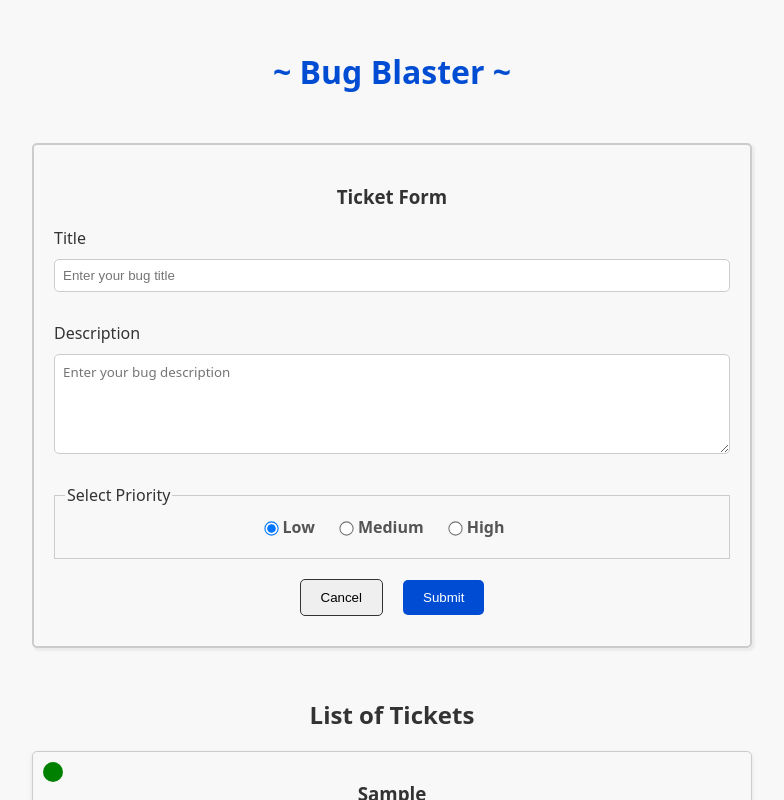
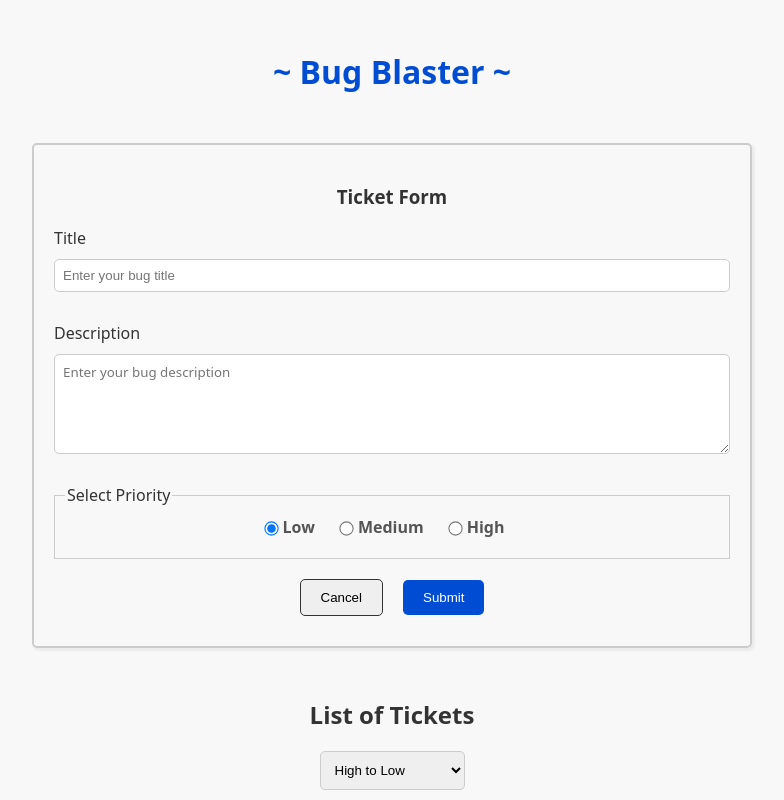
Before and after one commit to vgaikwad106/bug-blaster, a React (Create React App) app: page / in a window 1280 px wide. Both pictures are taken after typing "Sample", "Sample" into the empty fields and a click on the button "Submit". Shown: the top 800 px of the page, without its empty margins (248-1032 px from the left). Built offline with nearby package versions, Linux system fonts and the light colour scheme.

Commit message:
Added sorting functionality

```diff
--- a/src/App.js
+++ b/src/App.js
@@ -5,12 +5,19 @@
 import { useReducer } from "react";
 import ticketReducer from "./reducers/tickerReducer";
 import TicketList from "./components/TicketList";
+import { sortTickets } from "./utilities/sortingUtilities";
 
 function App() {
   //the initial state is an object, which contains an array of tickets. It could also possibly have other elements. So better to have as an object rather than just array itself.
-  const initialState = { tickets: [], editingTicket: null };
+  const initialState = {
+    tickets: [],
+    editingTicket: null,
+    sortPreference: "High to Low",
+  };
 
   const [state, dispatch] = useReducer(ticketReducer, initialState);
+
+  const sortedTickets = sortTickets(state.tickets, state.sortPreference);
 
   return (
     <div className="App">
@@ -24,8 +31,19 @@
         {state.tickets.length > 0 && (
           <div className="results">
             <h2>List of Tickets</h2>
+            <select
+              value={state.sortPreference}
+              onChange={(e) =>
+                dispatch({ type: "SET_SORTING", payload: e.target.value })
+              }
+            >
+              <option value="High to Low">High to Low</option>
+              <option value="Low to High">Low to High</option>
+              <option value="">Order of Creation</option>
+            </select>
             <TicketList
-              tickets={state.tickets}
+              // tickets={state.tickets} -> if not using the sort
+              tickets={sortedTickets}
               dispatch={dispatch}
             ></TicketList>
           </div>
--- a/src/reducers/tickerReducer.js
+++ b/src/reducers/tickerReducer.js
@@ -50,6 +50,12 @@
         editingTicket: null,
       };
 
+    case "SET_SORTING":
+      return {
+        ...state,
+        sortPreference: action.payload,
+      };
+
     default:
       return state;
   }
--- /dev/null
+++ b/src/utilities/sortingUtilities.js
@@ -0,0 +1,14 @@
+export const sortTickets = (tickets, preference) => {
+  switch (preference) {
+    case "High to Low":
+      return [...tickets].sort((t1, t2) =>
+        t2.priority.localeCompare(t1.priority)
+      );
+    case "Low to High":
+      return [...tickets].sort((t1, t2) =>
+        t1.priority.localeCompare(t2.priority)
+      );
+    default:
+      return tickets;
+  }
+};
```
